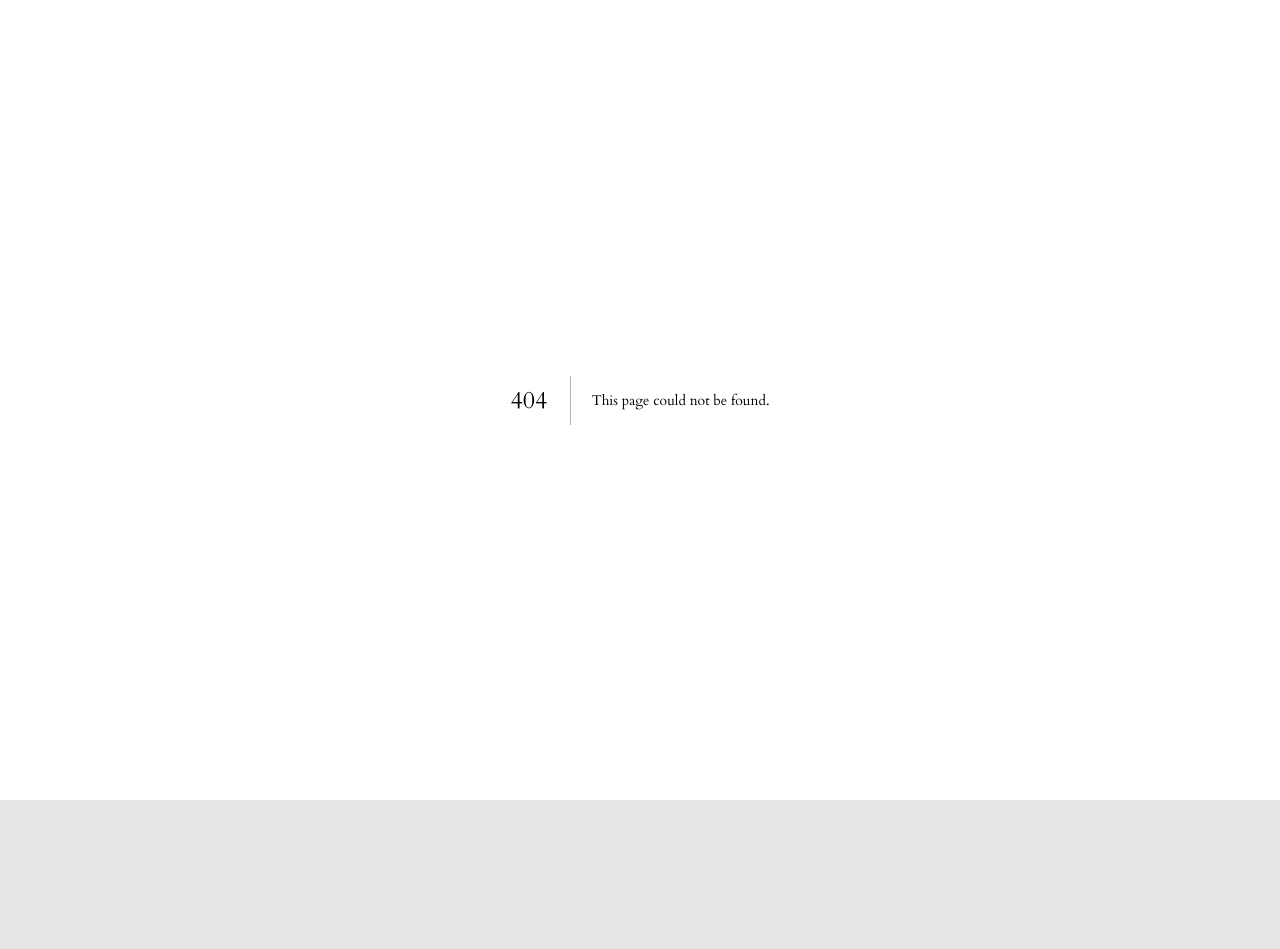
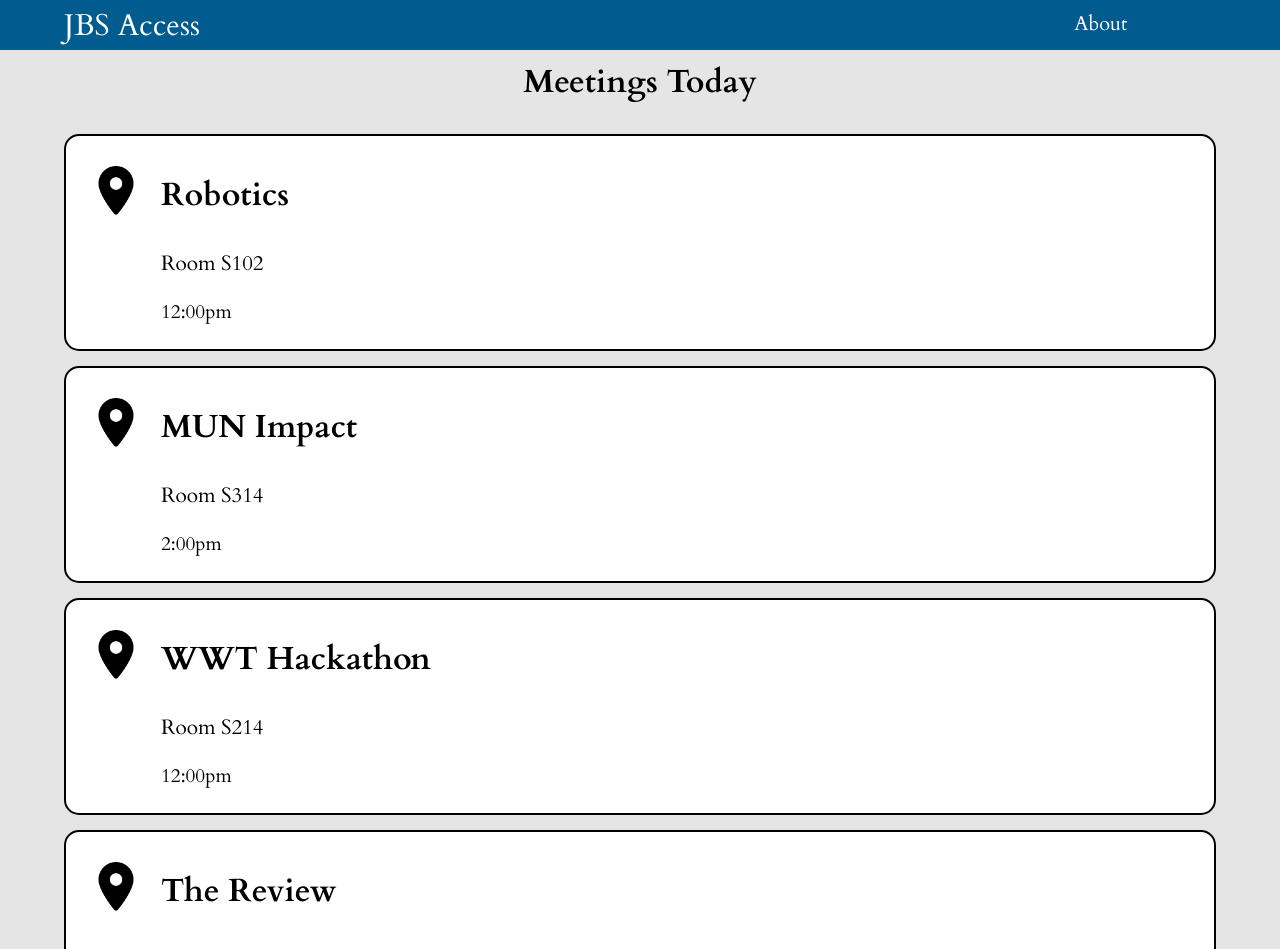
Before and after one commit to eli-front/JBS-Access, a Next.js app: page /clubs in a window 1280 px wide. Before the commit this address had no page. Shown: the top 949 px of the page. Before the commit the page ends 800 px from the top, so only its background shows below. Built offline with nearby package versions, Linux system fonts and the light colour scheme.

Commit message:
added meeting cards for the clubs

```diff
--- /dev/null
+++ b/pages/clubs.js
@@ -0,0 +1,37 @@
+import styles from "../styles/Clubs.module.css";
+import Layout from "../components/Layout";
+import Link from "next/link";
+import Card from "../components/Card";
+
+export default function Clubs() {
+  return (
+      <Layout>
+        <h1 id={styles.clubTitle}>Meetings Today</h1>
+            <Card
+                name="Robotics"
+                location="Room S102"
+                time="12:00pm"
+            ></Card>
+
+            <Card
+                name="MUN Impact"
+                location="Room S314"
+                time="2:00pm"
+            ></Card>
+
+            <Card
+                name="WWT Hackathon"
+                location="Room S214"
+                time="12:00pm"
+            ></Card>
+
+            <Card
+                name="The Review"
+                location="Room 207"
+                time="4:00pm"
+            ></Card>
+
+        </Layout>
+
+  );
+}
--- a/pages/index.js
+++ b/pages/index.js
@@ -29,7 +29,7 @@ export default function Home() {
         <IconCard
           icon={club_meeting}
           label="Club Meetings"
-          link="events/clubs"
+          link="clubs"
         ></IconCard>
         <IconCard icon={art} label="Art Events" link="events/art"></IconCard>
         <IconCard
--- /dev/null
+++ b/styles/Clubs.module.css
@@ -0,0 +1,58 @@
+
+#clubTitle {
+text-align: center;
+padding-top: 10px;
+padding-bottom: 30px;
+}
+
+
+.button:hover {
+    color: rgb(0, 0, 0);
+    border-color: rgb(0, 0, 0);
+    background-color: rgb(248, 248, 248);
+ }
+
+
+
+.button {
+    float:center;
+    padding: 5px;
+    background-color: rgb(255, 255, 255);
+    color: rgb(0, 0, 0);
+    border: solid 2px rgb(0, 0, 0);
+    border-radius: 15px;
+    /*display:inline for horizontal buttons*/
+    display:block;
+    margin: auto;
+    width:90%;
+    cursor:pointer;
+    margin-bottom: 15px;
+
+ }
+
+
+ #name {
+ text-align: left;
+ font-size: 200%;
+ margin-left:90px;
+ font-weight: bold;
+ font-family:"cardo",serif;
+ float:center;
+ }
+
+ #location {
+ text-align: left;
+ margin-left:90px;
+ font-family:"cardo",serif;
+ font-size:130%;
+
+
+
+ }
+
+ #time{
+ text-align: left;
+ font-family:"cardo",serif;
+ margin-left:90px;
+ font-size:120%;
+ }
```
Also changed, not shown: components/Card.js (line endings or trailing spaces).
